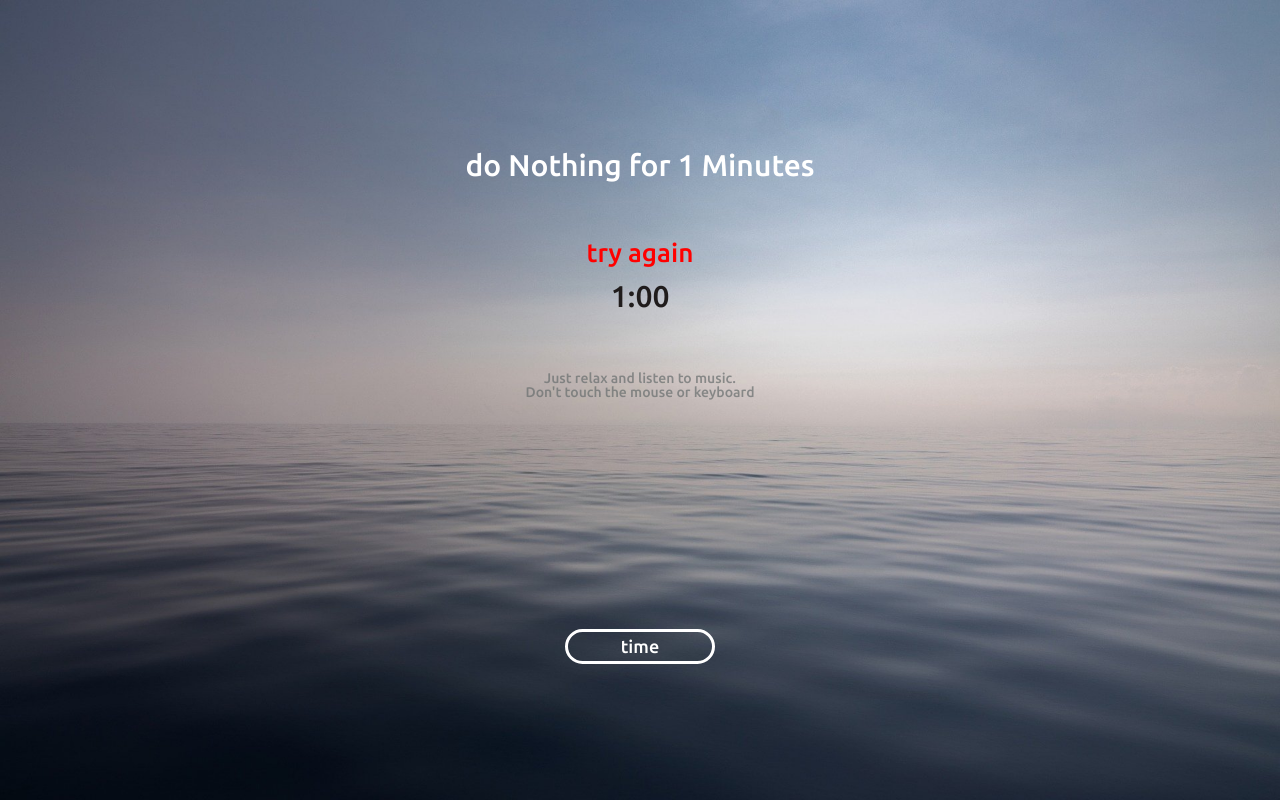
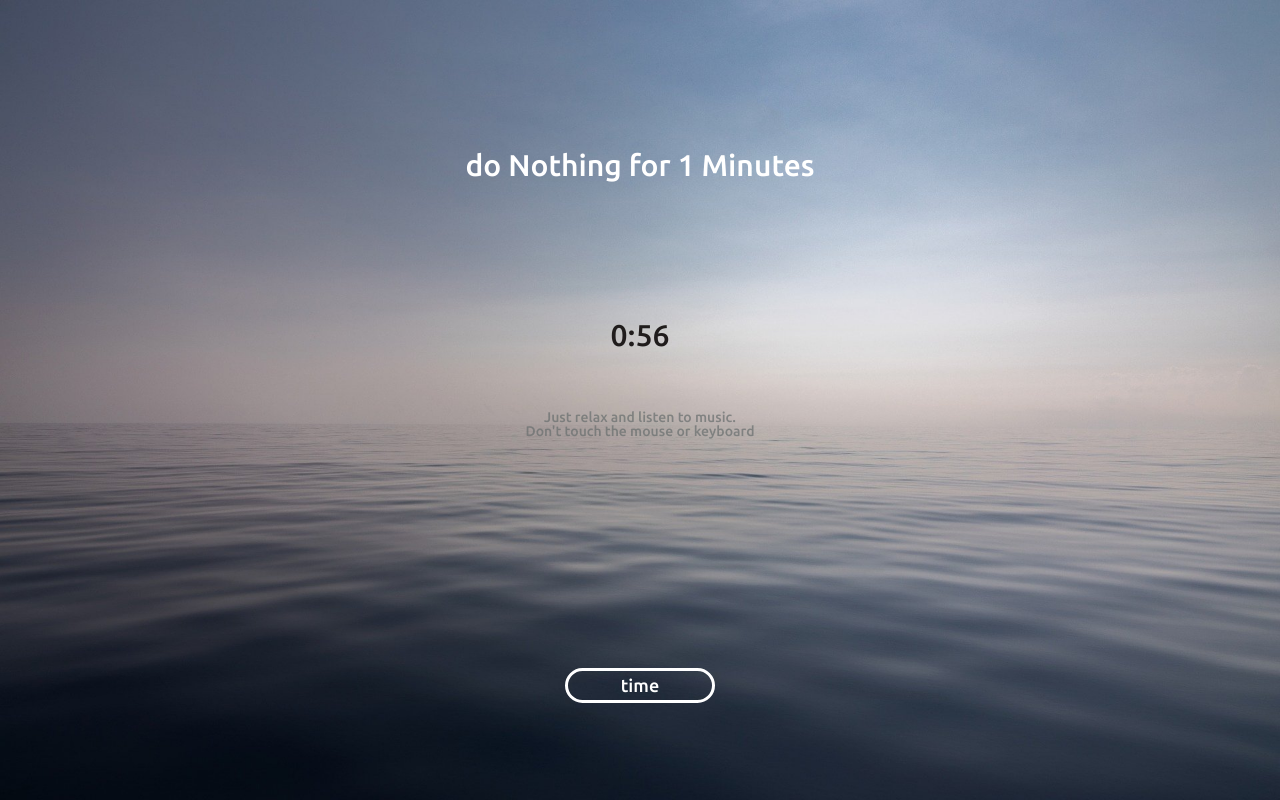
Before and after one commit to gomunkool/js-clock, a plain HTML site: page relaxMode.html in a window 1280 px wide. Drawn offline with Linux system fonts and the light colour scheme.

Commit message:
set up js for relax mod

```diff
--- a/relaxMode.html
+++ b/relaxMode.html
@@ -18,8 +18,10 @@
     <div class="countener">
       <div class="relax__plase">
         <div class="indication">do Nothing for 1 Minutes</div>
-        <div class="notise">try again</div>
-        <div class="taimer">1:00</div>
+        <div class="count__notise">
+          <div class="notise" id="notise"></div>
+        </div>
+        <div class="taimer" id="taimer">1:00</div>
         <div class="count__ruls">
           <div class="ruls">
             Just relax and listen to music.<br />
@@ -31,5 +33,6 @@
         <button class="comBack" id="comBack">time</button>
       </a>
     </div>
+    <script src="script/scriptRelax.js"></script>
   </body>
 </html>
--- a/script/scriptRelax.js
+++ b/script/scriptRelax.js
@@ -0,0 +1,36 @@
+const notise = document.getElementById("notise");
+const taimer = document.getElementById("taimer");
+let time = 60;
+
+setInterval(countdownTime, 1000);
+function countdownTime() {
+  const min = Math.floor(time / 60);
+  let sec = time % 60;
+  sec = sec < 10 ? "0" + sec : sec;
+  taimer.innerHTML = `${min}:${sec}`;
+  time--;
+  document.addEventListener("mousemove", () => {
+    time = 60;
+    notise.innerHTML = "try again";
+    setTimeout(() => {
+      notise.innerHTML = "";
+    }, 2500);
+  });
+  document.addEventListener("click", () => {
+    time = 60;
+    notise.innerHTML = "try again";
+    setTimeout(() => {
+      notise.innerHTML = "";
+    }, 2500);
+  });
+  document.addEventListener("keydown", () => {
+    time = 60;
+    notise.innerHTML = "try again";
+    setTimeout(() => {
+      notise.innerHTML = "";
+    }, 2500);
+  });
+  if (time === 0 || time < 0) {
+    taimer.innerHTML = `You're the best`;
+  }
+}
--- a/style/styleRelax.css
+++ b/style/styleRelax.css
@@ -91,20 +91,28 @@ body {
   color: white;
   font-size: 30px;
 }
+.count__notise {
+  display: block;
+  margin: 0 auto;
+  width: 100px;
+  height: 30px;
+  justify-content: center;
+}
 .notise {
-  display: flex;
-  justify-content: center;
+  position: absolute;
   color: red;
   font-size: 26px;
   margin: 0 0 15px 0;
 }
+
 .taimer {
   display: flex;
   justify-content: center;
   color: rgb(32, 28, 28);
   font-size: 30px;
-  margin: 0 0 60px 0;
+  margin: 50px 0 60px 0;
 }
+
 .count__ruls {
   width: 250px;
   margin: 0 auto;
```
